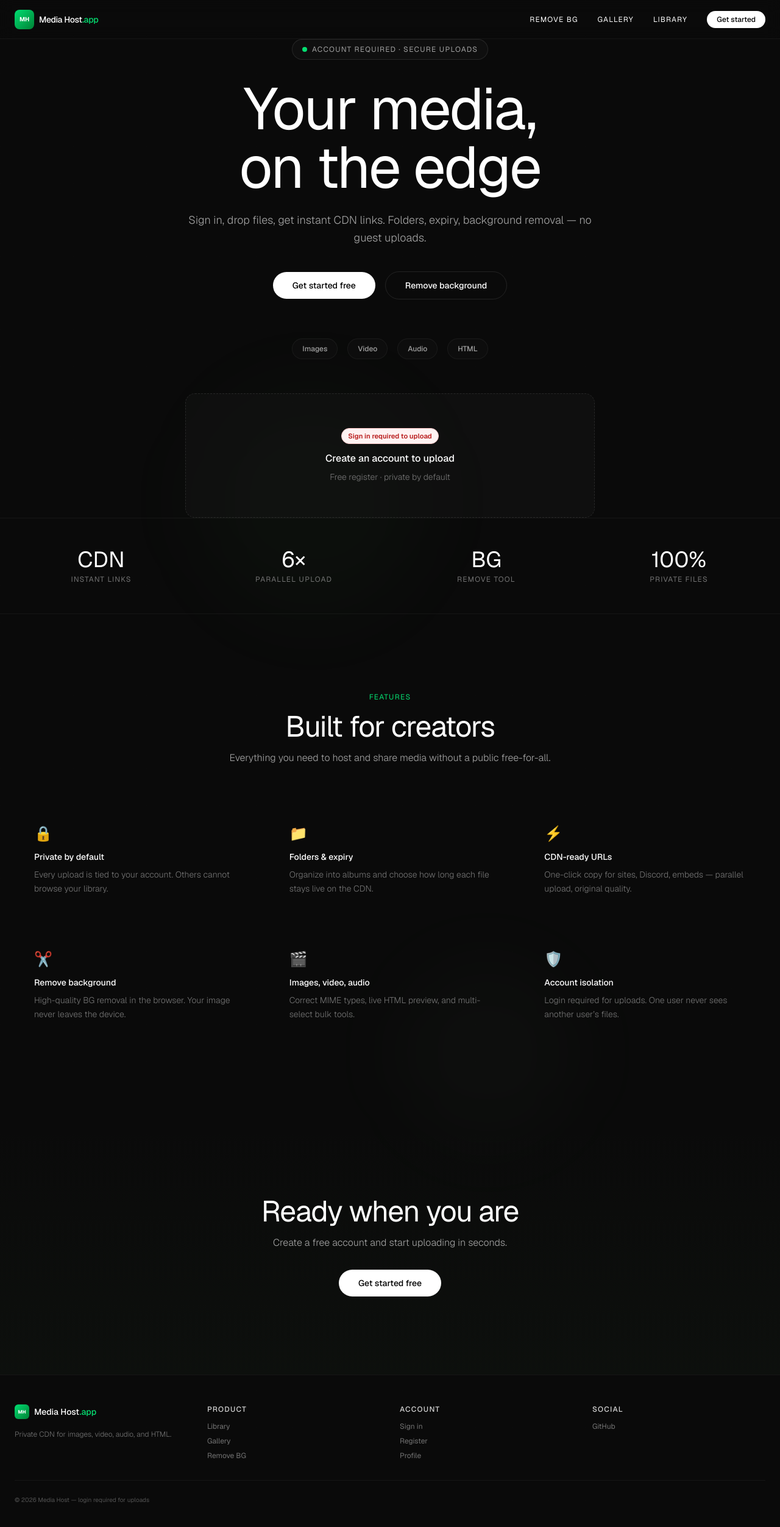
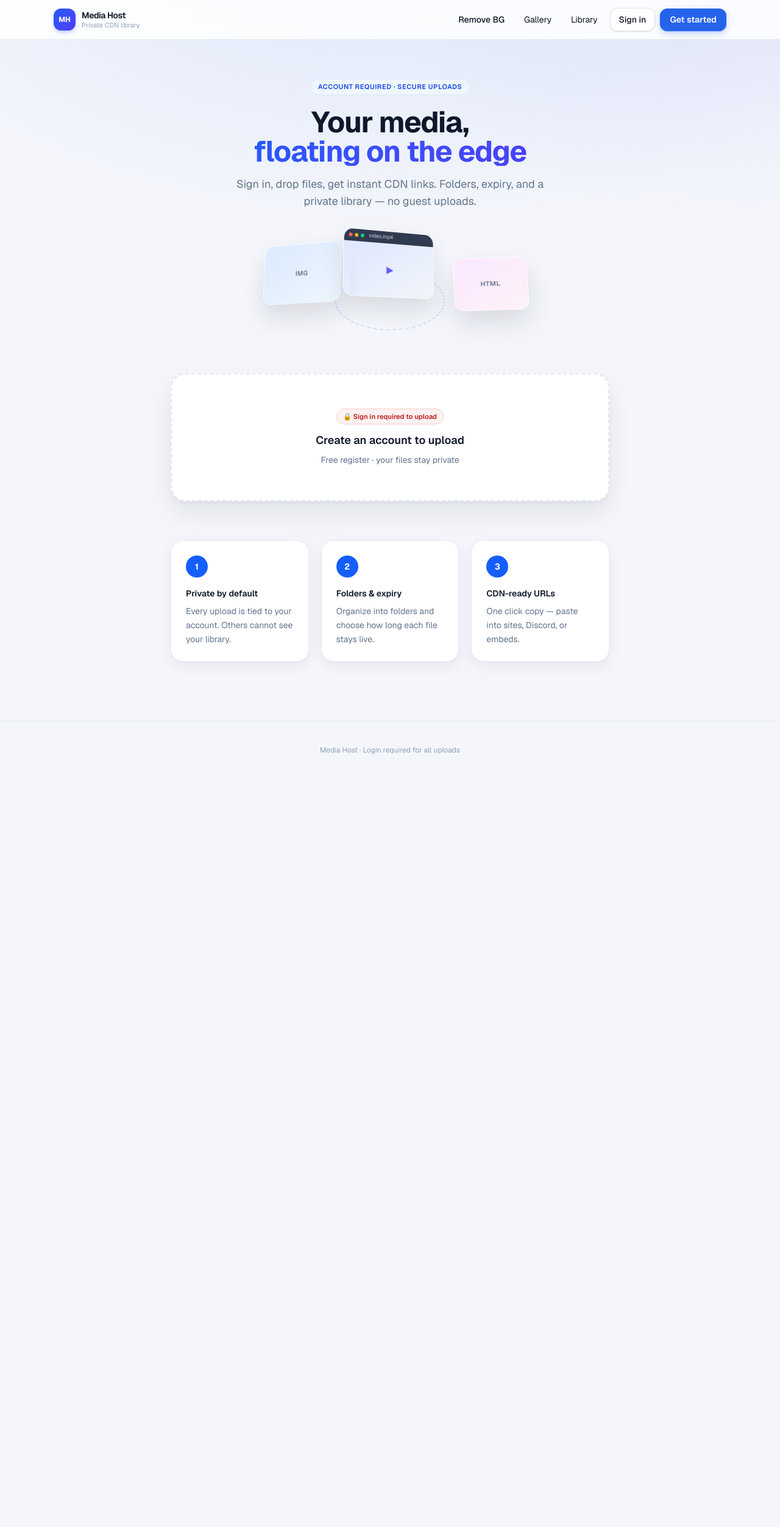
Before and after one commit to BluHExH/media-host, a Next.js app: page / in a window 1280 px wide. Shown: the top 2504 px of the page at 61% size. After the commit the page ends 1278 px from the top, so only its background shows below. Built offline with nearby package versions, Linux system fonts and the light colour scheme.

Commit message:
Restore light home page design (blue brand, Hero3D, login-required upload)

```diff
--- a/src/app/page.tsx
+++ b/src/app/page.tsx
@@ -1,18 +1,10 @@
 "use client";
 import { useState, useRef, useCallback, useEffect } from "react";
 import Link from "next/link";
+import Hero3D from "@/components/Hero3D";
 
 type Uploaded = { url: string; name: string; contentType: string; size: number };
 const TK = "media_host_token";
-
-const FEATURES = [
-  { icon: "🔒", t: "Private by default", d: "Every upload is tied to your account. Others cannot browse your library." },
-  { icon: "📁", t: "Folders & expiry", d: "Organize into albums and choose how long each file stays live on the CDN." },
-  { icon: "⚡", t: "CDN-ready URLs", d: "One-click copy for sites, Discord, embeds — parallel upload, original quality." },
-  { icon: "✂️", t: "Remove background", d: "High-quality BG removal in the browser. Your image never leaves the device." },
-  { icon: "🎬", t: "Images, video, audio", d: "Correct MIME types, live HTML preview, and multi-select bulk tools." },
-  { icon: "🛡️", t: "Account isolation", d: "Login required for uploads. One user never sees another user’s files." },
-];
 
 export default function HomePage() {
   const [dragOver, setDragOver] = useState(false);
@@ -22,28 +14,10 @@ export default function HomePage() {
   const [error, setError] = useState("");
   const [copied, setCopied] = useState<string | null>(null);
   const [loggedIn, setLoggedIn] = useState(false);
-  const [menuOpen, setMenuOpen] = useState(false);
   const ref = useRef<HTMLInputElement>(null);
 
   useEffect(() => {
-    const t = localStorage.getItem(TK);
-    if (!t) {
-      setLoggedIn(false);
-      return;
-    }
-    fetch("/api/auth/me", { headers: { "x-auth-token": t } })
-      .then(async (r) => {
-        if (!r.ok) {
-          localStorage.removeItem(TK);
-          setLoggedIn(false);
-          return;
-        }
-        setLoggedIn(true);
-      })
-      .catch(() => {
-        localStorage.removeItem(TK);
-        setLoggedIn(false);
-      });
+    setLoggedIn(!!localStorage.getItem(TK));
   }, []);
 
   const headers = useCallback(() => {
@@ -60,7 +34,8 @@ export default function HomePage() {
 
   const upload = async (list: FileList | null) => {
     if (!list?.length) return;
-    if (!localStorage.getItem(TK)) {
+    const t = typeof window !== "undefined" ? localStorage.getItem(TK) || "" : "";
+    if (!t) {
       requireLogin();
       return;
     }
@@ -69,9 +44,9 @@ export default function HomePage() {
     const arr = Array.from(list);
     const next: Uploaded[] = [];
     let done = 0;
+    const concurrency = Math.min(6, arr.length);
     let index = 0;
     let aborted = false;
-    const concurrency = Math.min(6, arr.length);
     const worker = async () => {
       while (index < arr.length && !aborted) {
         const i = index++;
@@ -85,7 +60,6 @@ export default function HomePage() {
           if (res.status === 401) {
             aborted = true;
             localStorage.removeItem(TK);
-            setLoggedIn(false);
             requireLogin();
             return;
           }
@@ -116,7 +90,7 @@ export default function HomePage() {
   };
 
   const onPick = (list: FileList | null) => {
-    if (typeof window === "undefined" || !localStorage.getItem(TK)) {
+    if (!loggedIn) {
       requireLogin();
       return;
     }
@@ -132,103 +106,51 @@ export default function HomePage() {
   const isVid = (t: string) => t.startsWith("video/");
 
   return (
-    <div className="relative min-h-screen overflow-x-hidden bg-[#0a0a0a] text-white">
-      <div
-        className="pointer-events-none absolute inset-0 opacity-[0.03]"
-        style={{
-          backgroundImage:
-            "linear-gradient(rgba(255,255,255,0.1) 1px, transparent 1px), linear-gradient(90deg, rgba(255,255,255,0.1) 1px, transparent 1px)",
-          backgroundSize: "60px 60px",
-        }}
-      />
-      <div
-        className="animate-pulse-glow pointer-events-none absolute left-1/4 top-1/4 h-96 w-96 rounded-full"
-        style={{ background: "rgba(102,187,106,0.03)", filter: "blur(64px)" }}
-      />
-      <div
-        className="animate-pulse-glow pointer-events-none absolute bottom-1/4 right-1/4 h-80 w-80 rounded-full"
-        style={{ background: "rgba(200,230,201,0.02)", filter: "blur(64px)", animationDelay: "1.5s" }}
-      />
+    <div className="mh-mesh min-h-screen">
+      <header className="sticky top-0 z-30 border-b border-slate-200/80 bg-white/85 backdrop-blur-md">
+        <div className="mx-auto flex h-16 max-w-6xl items-center justify-between px-4 sm:px-6">
+          <Link href="/" className="flex items-center gap-2.5">
+            <div className="flex h-9 w-9 items-center justify-center rounded-xl bg-gradient-to-br from-blue-600 to-indigo-600 text-xs font-bold text-white shadow-md shadow-blue-600/25">MH</div>
+            <div className="leading-tight">
+              <p className="text-sm font-semibold tracking-tight">Media Host</p>
+              <p className="hidden text-[11px] text-slate-400 sm:block">Private CDN library</p>
+            </div>
+          </Link>
+          <nav className="flex items-center gap-1 sm:gap-2">
+            <Link href="/tools/remove-bg" className="rounded-lg px-3 py-2 text-sm font-medium text-blue-600 hover:bg-blue-50">Remove BG</Link>
+            <Link href="/gallery" className="hidden rounded-lg px-3 py-2 text-sm text-slate-600 hover:bg-slate-100 sm:inline">Gallery</Link>
+            <Link href="/library" className="rounded-lg px-3 py-2 text-sm text-slate-600 hover:bg-slate-100">Library</Link>
+            {loggedIn ? (
+              <Link href="/library" className="mh-btn mh-btn-primary px-4 py-2">Open library</Link>
+            ) : (
+              <>
+                <Link href="/login" className="rounded-xl border border-slate-200 bg-white px-3.5 py-2 text-sm font-medium text-slate-700 shadow-sm hover:bg-slate-50">Sign in</Link>
+                <Link href="/login?tab=register" className="mh-btn mh-btn-primary px-4 py-2">Get started</Link>
+              </>
+            )}
+          </nav>
+        </div>
+      </header>
 
-      <nav
-        className="fixed left-0 right-0 top-0 z-50 flex h-16 items-center px-6"
-        style={{ background: "rgba(10,10,10,0.8)", borderBottom: "1px solid rgba(255,255,255,0.05)", backdropFilter: "blur(12px)" }}
-      >
-        <div className="mx-auto flex w-full max-w-7xl items-center justify-between">
-          <Link href="/" className="flex items-center gap-2">
-            <div className="flex h-8 w-8 items-center justify-center rounded-lg bg-gradient-to-br from-green-400 to-green-700 text-[10px] font-bold text-white">MH</div>
-            <span className="text-sm font-medium tracking-tight">Media Host<span className="text-green-400">.app</span></span>
-          </Link>
-          <div className="hidden items-center gap-8 md:flex">
-            <Link href="/tools/remove-bg" className="text-xs uppercase tracking-widest text-neutral-400 transition-colors hover:text-white">Remove BG</Link>
-            <Link href="/gallery" className="text-xs uppercase tracking-widest text-neutral-400 transition-colors hover:text-white">Gallery</Link>
-            <Link href="/library" className="text-xs uppercase tracking-widest text-neutral-400 transition-colors hover:text-white">Library</Link>
-            {loggedIn ? (
-              <Link href="/library" className="btn-white rounded-full px-4 py-1.5 text-xs font-medium" style={{ background: "#fff", color: "#000" }}>Open library</Link>
-            ) : (
-              <Link href="/login?tab=register" className="btn-white rounded-full px-4 py-1.5 text-xs font-medium" style={{ background: "#fff", color: "#000" }}>Get started</Link>
-            )}
-          </div>
-          <button type="button" className="text-neutral-400 hover:text-white md:hidden" onClick={() => setMenuOpen((v) => !v)} aria-label="Menu">{menuOpen ? "✕" : "☰"}</button>
-        </div>
-      </nav>
-
-      {menuOpen && (
-        <div className="fixed inset-0 z-40 flex flex-col items-center justify-center gap-6 bg-[#0a0a0a]/95 md:hidden">
-          <Link href="/tools/remove-bg" className="text-lg text-neutral-300" onClick={() => setMenuOpen(false)}>Remove BG</Link>
-          <Link href="/gallery" className="text-lg text-neutral-300" onClick={() => setMenuOpen(false)}>Gallery</Link>
-          <Link href="/library" className="text-lg text-neutral-300" onClick={() => setMenuOpen(false)}>Library</Link>
-          <Link href={loggedIn ? "/library" : "/login?tab=register"} className="btn-white mt-4 rounded-full px-6 py-2 text-sm font-medium" style={{ background: "#fff", color: "#000" }} onClick={() => setMenuOpen(false)}>
-            {loggedIn ? "Open library" : "Get started"}
-          </Link>
-          <button type="button" className="mt-4 text-neutral-500" onClick={() => setMenuOpen(false)}>Close</button>
-        </div>
-      )}
-
-      <main className="relative z-10">
-        <section className="relative flex min-h-screen items-center justify-center overflow-hidden px-6 pt-16">
-          <div className="mx-auto max-w-5xl text-center">
-            <div className="fade-up mb-8 inline-flex items-center gap-2 rounded-full px-4 py-2" style={{ border: "1px solid rgba(255,255,255,0.1)", background: "rgba(23,23,23,0.4)" }}>
-              <div className="h-2 w-2 animate-pulse rounded-full bg-green-400" />
-              <span className="text-xs uppercase tracking-widest text-neutral-400">Account required · Secure uploads</span>
+      <main className="mx-auto max-w-3xl px-4 pb-24 pt-12 sm:px-6 sm:pt-16">
+        <div className="mh-fade-up text-center">
+          <span className="inline-flex items-center gap-1.5 rounded-full border border-blue-100 bg-blue-50 px-3 py-1 text-[11px] font-semibold uppercase tracking-wider text-blue-700">Account required · Secure uploads</span>
+          <h1 className="mh-hero-title mt-5 text-4xl font-bold tracking-tight text-slate-900 sm:text-5xl">
+            Your media,
+            <span className="block bg-gradient-to-r from-blue-600 to-indigo-600 bg-clip-text text-transparent">floating on the edge</span>
+          </h1>
+          <p className="mh-hero-sub mx-auto mt-4 max-w-lg text-base text-slate-500 sm:text-lg">
+            Sign in, drop files, get instant CDN links. Folders, expiry, and a private library — no guest uploads.
+          </p>
         </div>
 
-            <h1 className="font-display fade-up text-5xl tracking-tight md:text-7xl lg:text-8xl">
-              <span className="gradient-text">Your media,</span>
-              <br />
-              <span className="gradient-accent">on the edge</span>
-            </h1>
-
-            <p className="fade-up mx-auto mt-6 max-w-2xl text-base font-light leading-relaxed text-neutral-400 md:text-lg">
-              Sign in, drop files, get instant CDN links. Folders, expiry, background removal — no guest uploads.
-            </p>
-
-            <div className="fade-up mt-10 flex flex-col items-center justify-center gap-4 sm:flex-row">
-              <Link href={loggedIn ? "/library" : "/login?tab=register"} className="btn-white inline-flex items-center gap-2 rounded-full px-8 py-3 text-sm font-medium" style={{ background: "#fff", color: "#000" }}>
-                {loggedIn ? "Go to library" : "Get started free"}
-              </Link>
-              <Link href="/tools/remove-bg" className="inline-flex items-center gap-2 rounded-full px-8 py-3 text-sm font-medium text-neutral-300 transition-colors hover:text-white" style={{ border: "1px solid rgba(255,255,255,0.1)" }}>
-                Remove background
-              </Link>
-            </div>
-
-            <div className="mt-16 flex flex-wrap items-center justify-center gap-4">
-              {["Images", "Video", "Audio", "HTML"].map((label, i) => (
-                <div key={label} className="animate-float rounded-full px-4 py-2 text-xs font-medium text-neutral-400" style={{ border: "1px solid rgba(255,255,255,0.05)", background: "rgba(23,23,23,0.3)", animationDelay: `${i * 0.5}s` }}>
-                  {label}
-                </div>
-              ))}
-            </div>
+        <Hero3D />
 
         <div
           onDragOver={(e) => { e.preventDefault(); setDragOver(true); }}
           onDragLeave={() => setDragOver(false)}
           onDrop={(e) => { e.preventDefault(); setDragOver(false); onPick(e.dataTransfer.files); }}
-              className="relative mx-auto mt-14 max-w-2xl overflow-hidden rounded-2xl transition-all"
-              style={{
-                border: dragOver ? "1px dashed rgba(102,187,106,0.5)" : "1px dashed rgba(255,255,255,0.1)",
-                background: dragOver ? "rgba(102,187,106,0.05)" : "rgba(23,23,23,0.4)",
-              }}
+          className={`mh-fade-up relative mt-6 overflow-hidden rounded-3xl border-2 border-dashed transition-all ${dragOver ? "border-blue-500 bg-blue-50/80 shadow-lg shadow-blue-500/10" : "border-slate-200 bg-white shadow-[var(--mh-shadow-lg)]"}`}
         >
           {loggedIn ? (
             <input ref={ref} type="file" accept="image/*,video/*,audio/*,.html,.htm" multiple onChange={(e) => onPick(e.target.files)} className="absolute inset-0 z-10 cursor-pointer opacity-0" disabled={uploading} />
@@ -237,132 +159,61 @@ export default function HomePage() {
           )}
           <div className="pointer-events-none px-6 py-14 text-center">
             {!loggedIn && (
-                  <div className="mb-3 flex justify-center"><span className="mh-lock-badge">Sign in required to upload</span></div>
+              <div className="mb-3 flex justify-center">
+                <span className="mh-lock-badge">🔒 Sign in required to upload</span>
+              </div>
             )}
-                <p className="text-base font-medium text-white">
+            <p className="text-lg font-semibold text-slate-900">
               {uploading ? `Uploading ${progress.done}/${progress.total}…` : loggedIn ? "Drop files here" : "Create an account to upload"}
             </p>
-                <p className="mt-2 text-sm font-light text-neutral-500">
-                  {loggedIn ? "Image · Video · Audio · HTML · original quality" : "Free register · private by default"}
+            <p className="mt-2 text-sm text-slate-500">
+              {loggedIn ? "Image · Video · Audio · HTML · parallel upload · original quality" : "Free register · your files stay private"}
             </p>
           </div>
         </div>
 
-            {error && <div className="mx-auto mt-4 max-w-2xl rounded-xl border border-red-500/20 bg-red-500/10 px-4 py-3 text-sm text-red-300">{error}</div>}
+        {error && <div className="mt-4 rounded-2xl border border-red-200 bg-red-50 px-4 py-3 text-sm text-red-700">{error}</div>}
 
         {items.length > 0 && (
-              <div className="mx-auto mt-10 max-w-2xl space-y-3 text-left">
-                <h2 className="text-sm font-medium text-neutral-300">Your links</h2>
+          <div className="mt-10 space-y-3">
+            <h2 className="text-sm font-semibold text-slate-800">Your links</h2>
             {items.map((item) => (
-                  <div key={item.url} className="flex flex-col gap-3 rounded-xl p-3 sm:flex-row sm:items-center" style={{ background: "rgba(23,23,23,0.4)", border: "1px solid rgba(255,255,255,0.05)" }}>
-                    <div className="h-14 w-full shrink-0 overflow-hidden rounded-lg bg-neutral-900 sm:w-16">
+              <div key={item.url} className="mh-card flex flex-col gap-3 p-3 sm:flex-row sm:items-center">
+                <div className="h-16 w-full shrink-0 overflow-hidden rounded-xl bg-slate-100 sm:w-20">
                   {isImg(item.contentType) ? (
-                        <img src={item.url} alt="" className="h-full w-full object-cover" loading="lazy" />
+                    <img src={item.url} alt="" className="h-full w-full object-cover" loading="lazy" decoding="async" />
                   ) : isVid(item.contentType) ? (
                     <video src={item.url} className="h-full w-full object-cover" muted preload="metadata" />
                   ) : (
-                        <div className="flex h-full items-center justify-center text-xs text-neutral-600">FILE</div>
+                    <div className="flex h-full items-center justify-center text-xs text-slate-400">FILE</div>
                   )}
                 </div>
                 <div className="min-w-0 flex-1">
                   <p className="truncate text-sm font-medium">{item.name}</p>
-                      <p className="truncate font-mono text-xs text-neutral-600">{item.url}</p>
+                  <p className="truncate font-mono text-xs text-slate-400">{item.url}</p>
                 </div>
-                    <button type="button" onClick={() => copy(item.url)} className="btn-white rounded-full px-4 py-2 text-xs font-medium" style={{ background: "#fff", color: "#000" }}>
-                      {copied === item.url ? "Copied" : "Copy URL"}
-                    </button>
+                <button type="button" onClick={() => copy(item.url)} className="mh-btn mh-btn-primary px-4 py-2 text-xs">{copied === item.url ? "Copied!" : "Copy URL"}</button>
               </div>
             ))}
           </div>
         )}
-          </div>
-        </section>
 
-        <section className="border-y border-white/5 px-6 py-12">
-          <div className="mx-auto grid max-w-7xl grid-cols-2 gap-8 text-center md:grid-cols-4">
+        <div className="mt-16 grid gap-5 sm:grid-cols-3">
           {[
-              { n: "CDN", l: "Instant links" },
-              { n: "6×", l: "Parallel upload" },
-              { n: "BG", l: "Remove tool" },
-              { n: "100%", l: "Private files" },
-            ].map((s) => (
-              <div key={s.l}>
-                <div className="font-display text-3xl text-white md:text-4xl">{s.n}</div>
-                <div className="mt-1 text-xs uppercase tracking-widest text-neutral-500">{s.l}</div>
+            { t: "Private by default", d: "Every upload is tied to your account. Others cannot see your library." },
+            { t: "Folders & expiry", d: "Organize into folders and choose how long each file stays live." },
+            { t: "CDN-ready URLs", d: "One click copy — paste into sites, Discord, or embeds." },
+          ].map((c, i) => (
+            <div key={c.t} className="mh-card p-6">
+              <div className="flex h-9 w-9 items-center justify-center rounded-full bg-blue-600 text-sm font-bold text-white">{i + 1}</div>
+              <h3 className="mt-4 text-sm font-semibold text-slate-900">{c.t}</h3>
+              <p className="mt-2 text-sm leading-relaxed text-slate-500">{c.d}</p>
             </div>
           ))}
         </div>
-        </section>
-
-        <section className="px-6 py-24 md:py-32">
-          <div className="mx-auto max-w-7xl">
-            <div className="mb-16 text-center">
-              <span className="mb-4 block text-xs uppercase tracking-widest text-green-400">Features</span>
-              <h2 className="font-display gradient-text text-3xl tracking-tight md:text-5xl">Built for creators</h2>
-              <p className="mx-auto mt-4 max-w-xl font-light text-neutral-400">Everything you need to host and share media without a public free-for-all.</p>
-            </div>
-            <div className="grid gap-6 sm:grid-cols-2 lg:grid-cols-3">
-              {FEATURES.map((c) => (
-                <div key={c.t} className="card-hover cursor-default rounded-xl p-6 md:p-8">
-                  <div className="mb-3 text-2xl">{c.icon}</div>
-                  <div className="text-sm font-medium text-white">{c.t}</div>
-                  <div className="mt-2 text-sm font-light leading-relaxed text-neutral-500">{c.d}</div>
-                </div>
-              ))}
-            </div>
-          </div>
-        </section>
-
-        <section className="relative overflow-hidden px-6 py-24 md:py-32">
-          <div className="absolute inset-0" style={{ background: "linear-gradient(to top, rgba(102,187,106,0.03), transparent)" }} />
-          <div className="relative z-10 mx-auto max-w-3xl text-center">
-            <h2 className="font-display text-3xl tracking-tight md:text-5xl">Ready when you are</h2>
-            <p className="mx-auto mt-4 max-w-lg font-light text-neutral-400">Create a free account and start uploading in seconds.</p>
-            <Link href={loggedIn ? "/library" : "/login?tab=register"} className="btn-white mt-8 inline-flex items-center gap-2 rounded-full px-8 py-3 text-sm font-medium transition-transform hover:scale-105" style={{ background: "#fff", color: "#000" }}>
-              {loggedIn ? "Open library" : "Get started free"}
-            </Link>
-          </div>
-        </section>
       </main>
 
-      <footer className="border-t border-white/5 px-6 py-12">
-        <div className="mx-auto max-w-7xl">
-          <div className="mb-8 grid gap-8 md:grid-cols-4">
-            <div>
-              <div className="mb-4 flex items-center gap-2">
-                <div className="flex h-6 w-6 items-center justify-center rounded-md bg-gradient-to-br from-green-400 to-green-700 text-[8px] font-bold text-white">MH</div>
-                <span className="text-sm font-medium">Media Host<span className="text-green-400">.app</span></span>
-              </div>
-              <p className="text-xs font-light leading-relaxed text-neutral-500">Private CDN for images, video, audio, and HTML.</p>
-            </div>
-            <div>
-              <div className="mb-3 text-xs font-medium uppercase tracking-widest text-neutral-300">Product</div>
-              <div className="space-y-2 text-xs text-neutral-500">
-                <div><Link href="/library" className="hover:text-white">Library</Link></div>
-                <div><Link href="/gallery" className="hover:text-white">Gallery</Link></div>
-                <div><Link href="/tools/remove-bg" className="hover:text-white">Remove BG</Link></div>
-              </div>
-            </div>
-            <div>
-              <div className="mb-3 text-xs font-medium uppercase tracking-widest text-neutral-300">Account</div>
-              <div className="space-y-2 text-xs text-neutral-500">
-                <div><Link href="/login" className="hover:text-white">Sign in</Link></div>
-                <div><Link href="/login?tab=register" className="hover:text-white">Register</Link></div>
-                <div><Link href="/profile" className="hover:text-white">Profile</Link></div>
-              </div>
-            </div>
-            <div>
-              <div className="mb-3 text-xs font-medium uppercase tracking-widest text-neutral-300">Social</div>
-              <div className="space-y-2 text-xs text-neutral-500">
-                <div><a href="https://github.com/BluHExH/media-host" target="_blank" rel="noreferrer" className="hover:text-white">GitHub</a></div>
-              </div>
-            </div>
-          </div>
-          <div className="flex items-center justify-between border-t border-white/5 pt-6">
-            <span className="text-[10px] text-neutral-600">© {new Date().getFullYear()} Media Host — login required for uploads</span>
-          </div>
-        </div>
-      </footer>
+      <footer className="border-t border-slate-200/80 py-10 text-center text-xs text-slate-400">Media Host · Login required for all uploads</footer>
     </div>
   );
 }
```
Lines whose indentation alone changed are shown as unchanged.
